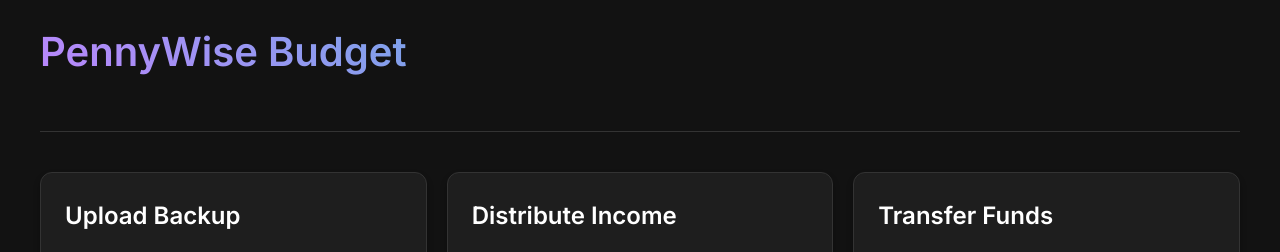
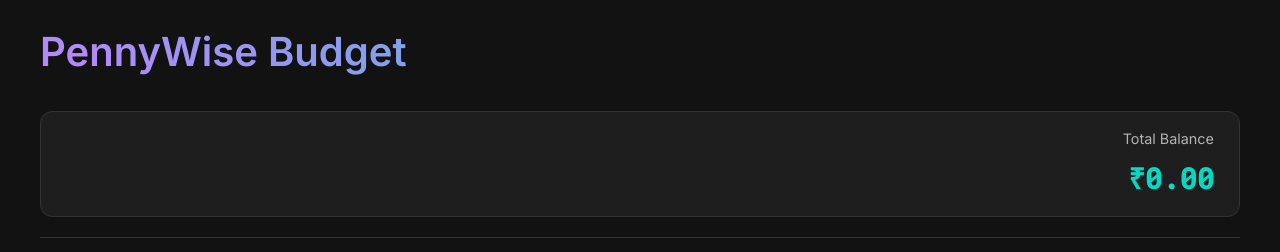
Before and after one commit to TrishJoshi/pennywise-fetch, a plain HTML site: page app/static/index.html in a window 1280 px wide. Shown: the top 252 px of the page. Drawn offline with Linux system fonts and the light colour scheme; no server answers.

Commit message:
add total balance to FE

```diff
--- a/app/static/css/style.css
+++ b/app/static/css/style.css
@@ -42,6 +42,28 @@ h1 {
     background-clip: text;
     -webkit-background-clip: text;
     -webkit-text-fill-color: transparent;
+}
+
+.total-balance-card {
+    background: rgba(255, 255, 255, 0.05);
+    padding: 15px 25px;
+    border-radius: 12px;
+    border: 1px solid var(--border-color);
+    text-align: right;
+}
+
+.total-label {
+    display: block;
+    font-size: 0.9rem;
+    color: var(--text-secondary);
+    margin-bottom: 5px;
+}
+
+.total-amount {
+    font-size: 1.8rem;
+    font-weight: 700;
+    color: var(--success-color);
+    font-family: 'Roboto Mono', monospace;
 }
 
 .card {
--- a/app/static/index.html
+++ b/app/static/index.html
@@ -17,6 +17,10 @@
     <div class="container">
         <header>
             <h1>PennyWise Budget</h1>
+            <div id="total-balance-card" class="total-balance-card">
+                <span class="total-label">Total Balance</span>
+                <span id="total-balance-amount" class="total-amount">₹0.00</span>
+            </div>
         </header>
 
         <div class="grid">
--- a/app/static/js/app.js
+++ b/app/static/js/app.js
@@ -113,6 +113,10 @@ const renderCategories = (categories) => {
         `;
         grid.appendChild(card);
     });
+
+    // Update Total Balance
+    const totalBalance = categories.reduce((sum, cat) => sum + parseFloat(cat.totalAmount || 0), 0);
+    document.getElementById('total-balance-amount').textContent = formatCurrency(totalBalance);
 };
 
 const renderIncomeTransactions = (transactions) => {
```
